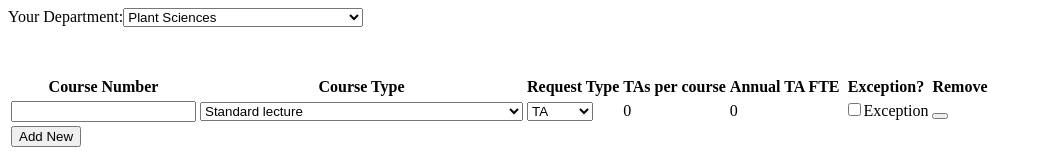
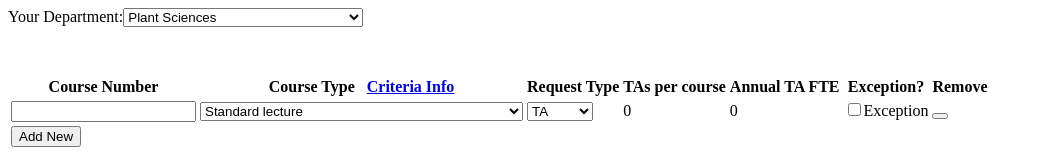
Before and after one commit to ucdavis/tacos, a React app in the folder src/tacos.mvc/: page / in a window 1280 px wide. Shown: the top 167 px of the page, without its empty margins (0-1043 px from the left). Built offline with nearby package versions, Linux system fonts and the light colour scheme; the HTML template or start-up script is replaced by a standard one.

Commit message:
tooltips and links

```diff
--- a/src/tacos.mvc/ClientApp/components/SubmissionContainer.tsx
+++ b/src/tacos.mvc/ClientApp/components/SubmissionContainer.tsx
@@ -195,8 +195,19 @@ export default class SubmissionContainer extends React.Component<{}, IState> {
         <thead>
           <tr>
             <th>Course Number</th>
-            <th>Course Type</th>
-            <th>Request Type</th>
+            <th>
+              Course Type
+              &nbsp;&nbsp;
+                <a target="_blank" href="/CAES-TA-Guidelines 2018-21.pdf">
+                  Criteria Info  <i className="fas fa-external-link-alt"></i>
+                </a>
+
+            </th>
+            <th>
+              <span data-toggle="tooltip" data-placement="top" title="For courses that require both TAs and Readers, select the majority position type.">
+                Request Type <i className="fas fa-question-circle"></i>
+              </span>
+            </th>
             <th>TAs per course</th>
             <th>Annual TA FTE</th>
             <th>Exception?</th>
```
Also changed, not shown: 2 other files (tests, documents, lock files or other folders).
